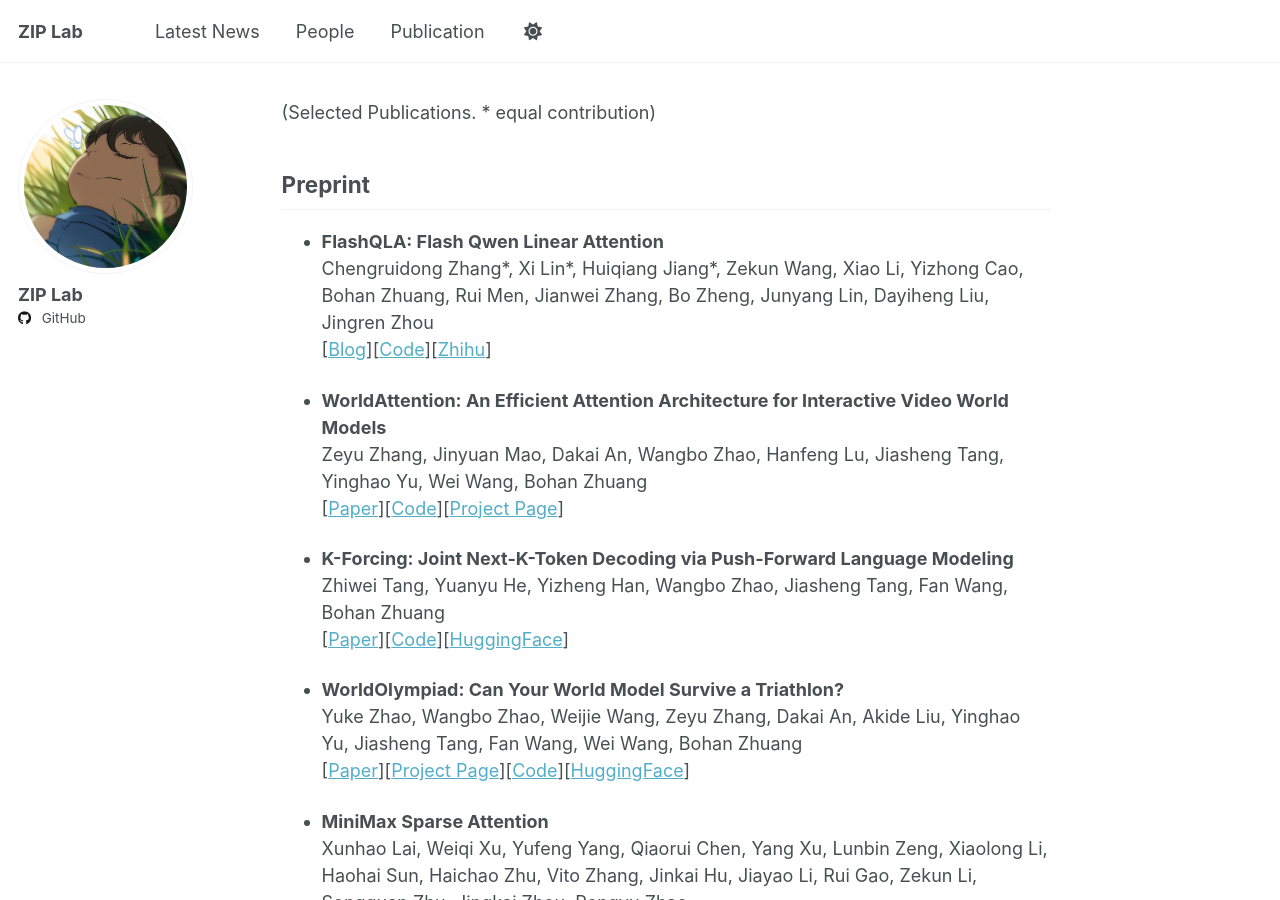
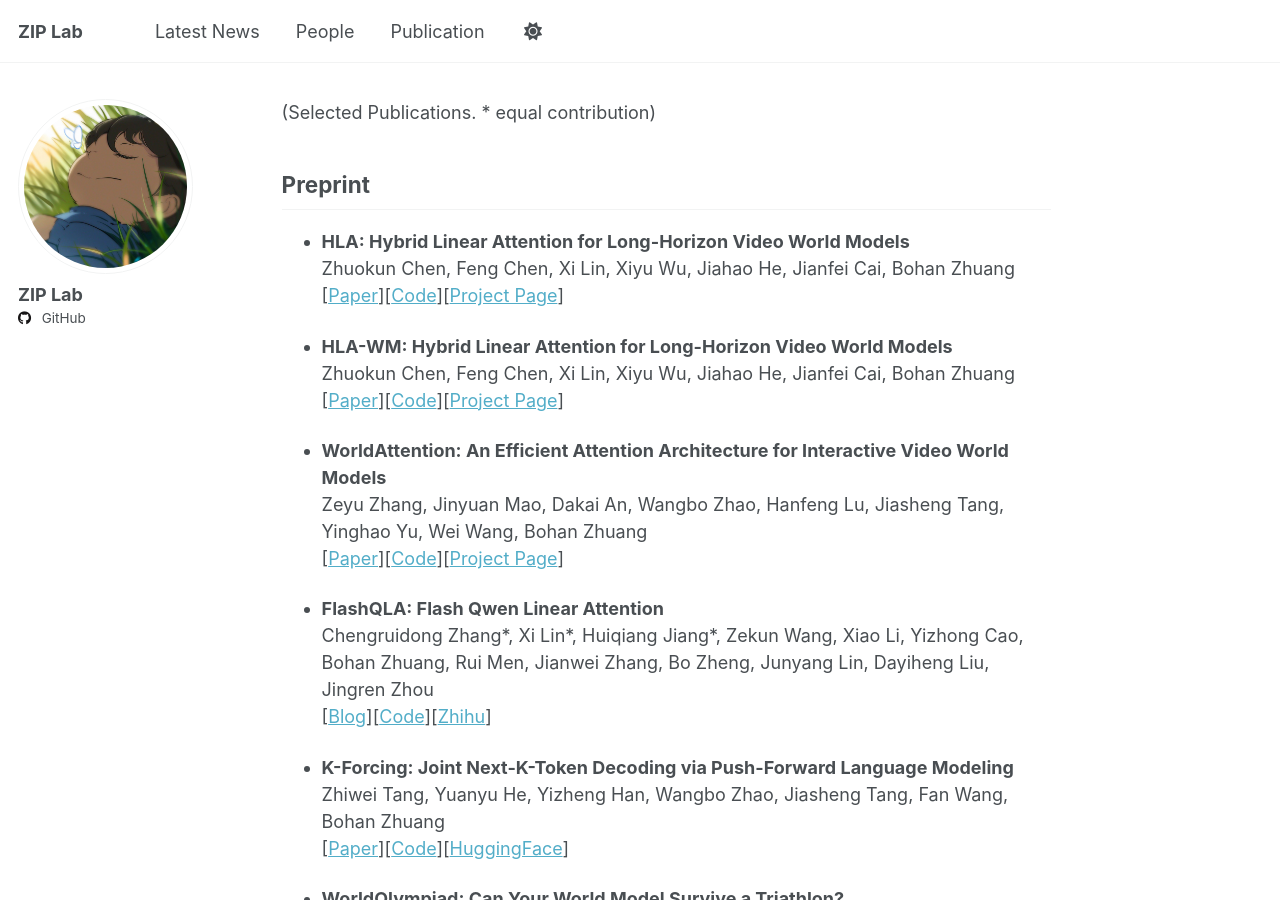
Before and after one commit to ziplab/ziplab.github.io, a Jekyll site: the page built from _pages/publication.md, in a window 1280 px wide and 900 px high. Built offline with Jekyll 4.4.1, drawn with Linux system fonts in a browser that asks for light colours.

Commit message:
Revise publication entries in publication.md
Updated publication list with new entries and corrected formatting.

```diff
--- a/_pages/publication.md
+++ b/_pages/publication.md
@@ -7,14 +7,29 @@ author_profile: true
 ## Preprint
 
 
-- **FlashQLA: Flash Qwen Linear Attention**
-Chengruidong Zhang\*, Xi Lin\*, Huiqiang Jiang\*, Zekun Wang, Xiao Li, Yizhong Cao, Bohan Zhuang, Rui Men, Jianwei Zhang, Bo Zheng, Junyang Lin, Dayiheng Liu, Jingren Zhou
-\[[Blog](https://qwen.ai/blog?id=flashqla)\]\[[Code](https://github.com/QwenLM/FlashQLA)\]\[[Zhihu](https://zhuanlan.zhihu.com/p/2032257808285028740)\]
+
+- **HLA: Hybrid Linear Attention for Long-Horizon Video World Models**
+Zhuokun Chen, Feng Chen, Xi Lin, Xiyu Wu, Jiahao He, Jianfei Cai, Bohan Zhuang
+\[[Paper](https://arxiv.org/abs/2610.05842)\]\[[Code](https://github.com/Caesarhhh/HLA_)\]\[[Project Page](https://caesarhhh.github.io/hla/)\]
+
+
+
+- **HLA-WM: Hybrid Linear Attention for Long-Horizon Video World Models**
+Zhuokun Chen, Feng Chen, Xi Lin, Xiyu Wu, Jiahao He, Jianfei Cai, Bohan Zhuang
+\[[Paper](https://arxiv.org/abs/2610.05739)\]\[[Code](https://github.com/Caesarhhh/HLA_)\]\[[Project Page](https://caesarhhh.github.io/hla-wm/)\]
+
 
 
 - **WorldAttention: An Efficient Attention Architecture for Interactive Video World Models**
 Zeyu Zhang, Jinyuan Mao, Dakai An, Wangbo Zhao, Hanfeng Lu, Jiasheng Tang, Yinghao Yu, Wei Wang, Bohan Zhuang
 \[[Paper](https://arxiv.org/abs/2609.34606)\]\[[Code](https://github.com/alibaba-damo-academy/WorldAttention)\]\[[Project Page](https://alibaba-damo-academy.github.io/WorldAttention/)\]
+
+
+
+- **FlashQLA: Flash Qwen Linear Attention**
+Chengruidong Zhang\*, Xi Lin\*, Huiqiang Jiang\*, Zekun Wang, Xiao Li, Yizhong Cao, Bohan Zhuang, Rui Men, Jianwei Zhang, Bo Zheng, Junyang Lin, Dayiheng Liu, Jingren Zhou
+\[[Blog](https://qwen.ai/blog?id=flashqla)\]\[[Code](https://github.com/QwenLM/FlashQLA)\]\[[Zhihu](https://zhuanlan.zhihu.com/p/2032257808285028740)\]
+
 
 
 - **K-Forcing: Joint Next-K-Token Decoding via Push-Forward Language Modeling**
```
